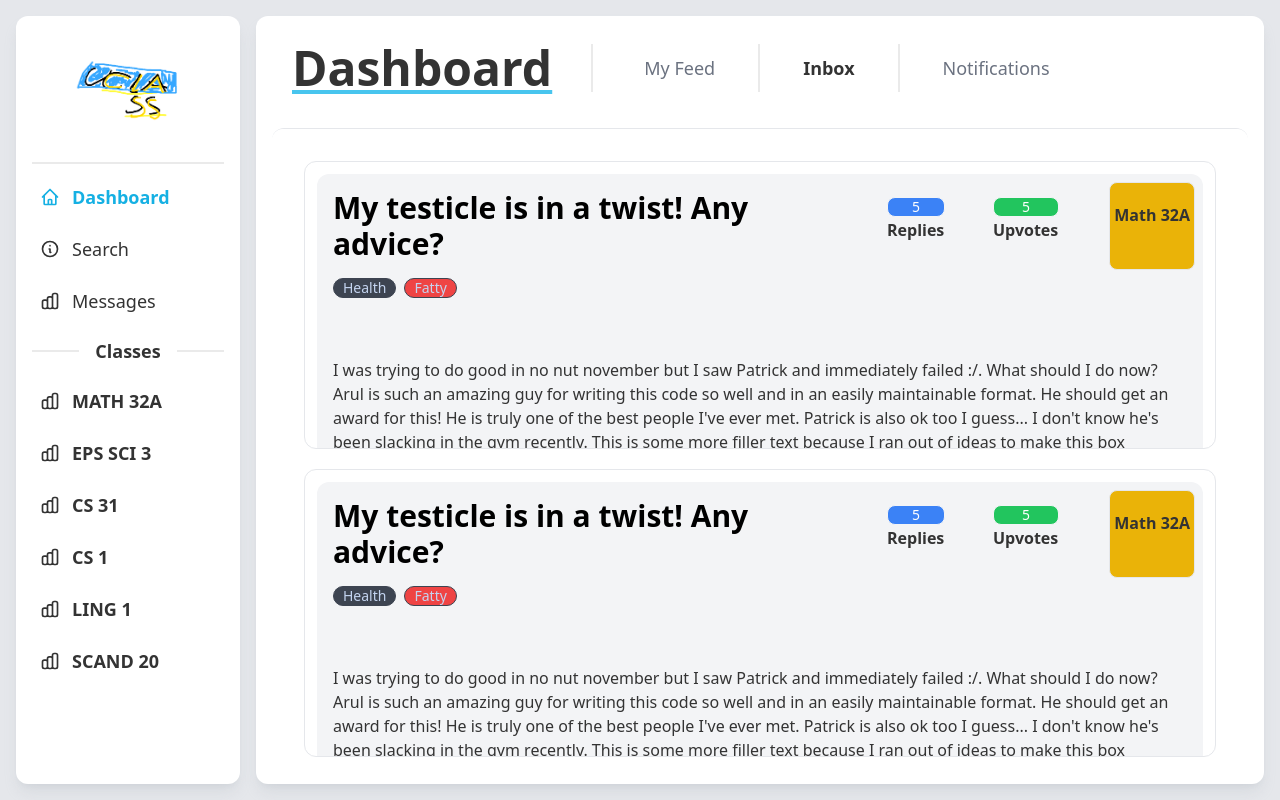
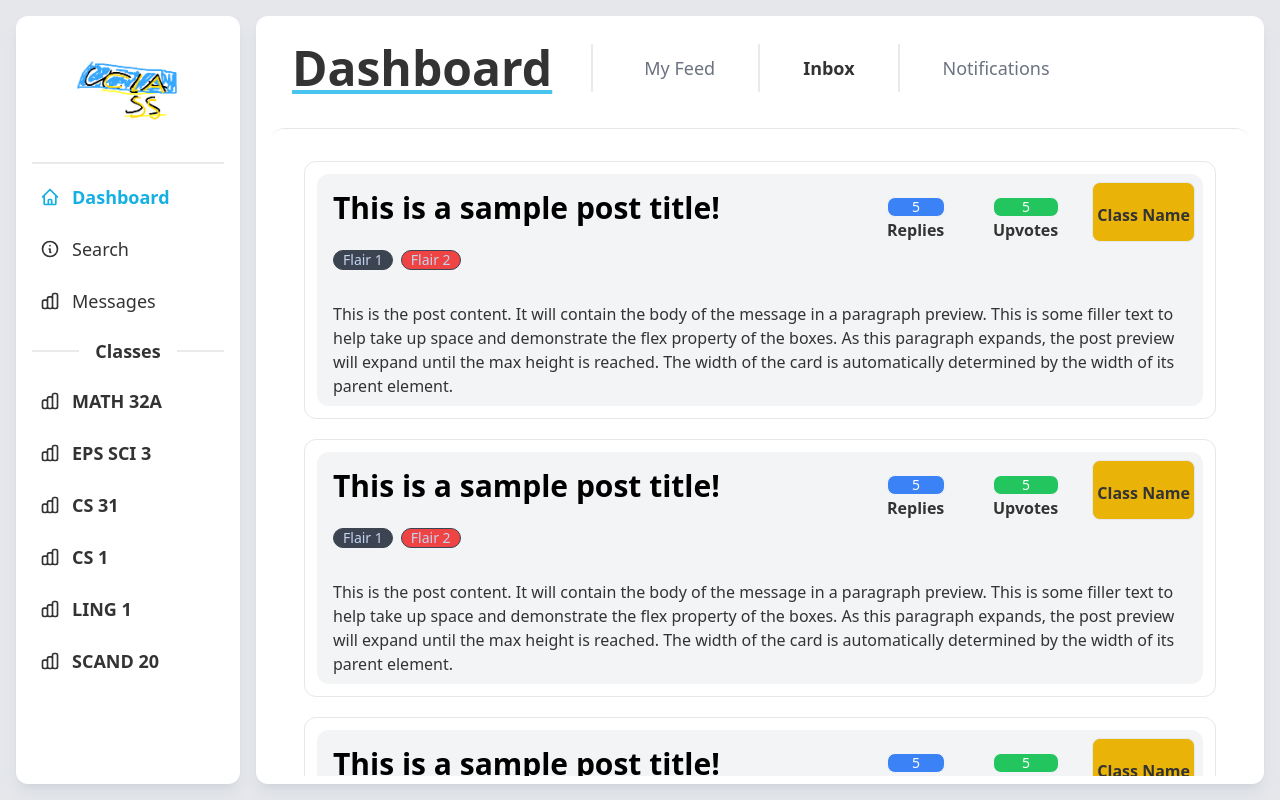
Before and after one commit to veryboi/uclass, a React (Create React App) app: page / in a window 1280 px wide. Built offline with nearby package versions, Linux system fonts and the light colour scheme.

Commit message:
Changed post descriptions to help with development

```diff
--- a/src/components/Post.js
+++ b/src/components/Post.js
@@ -31,7 +31,7 @@ export default function Post() {
                     <div className="px-3">
                         <div className="grid grid-rows-2 w-auto p-2 bg-gray-100 rounded-xl">
                             <div className="grid grid-cols-5">
-                                <div className="text-3xl font-bold text-black m-2 w-fit col-span-3">My testicle is in a twist! Any advice? </div>
+                                <div className="text-3xl font-bold text-black m-2 w-fit col-span-3">This is a sample post title! </div>
                                 <div className="flex px-5 pt-3">
                                     <div className="px-5 font-bold">
                                         <div className="badge mr-2 px-6 bg-blue-500 border-gray-100 text-white rounded-lg font-normal">5</div>
@@ -42,21 +42,21 @@ export default function Post() {
                                 </div>
 
                                 <div className="p-1 pt-5 ml-5 bg-yellow-500 font-bold border rounded-lg justify-self-end">
-                                    Math 32A
+                                    Class Name
                                 </div>
                             </div>
                             <div className="items-start">
                                 <div className="badge m-2">
-                                    Health
+                                    Flair 1
                                 </div>
                                 <div className="badge bg-red-500 justify-end">
-                                    Fatty
+                                    Flair 2
                                 </div>
                             </div>
 
                             <div className="px-2" >
                                 <p>
-                                    I was trying to do good in no nut november but I saw Patrick and immediately failed :/. What should I do now? Arul is such an amazing guy for writing this code so well and in an easily maintainable format. He should get an award for this! He is truly one of the best people I've ever met. Patrick is also ok too I guess... I don't know he's been slacking in the gym recently. This is some more filler text because I ran out of ideas to make this box expand: blah blah blah balha ungr reuhnv  ejhnvk veujnvjkbfhrjwbfhr
+                                    This is the post content. It will contain the body of the message in a paragraph preview. This is some filler text to help take up space and demonstrate the flex property of the boxes. As this paragraph expands, the post preview will expand until the max height is reached. The width of the card is automatically determined by the width of its parent element.
                                 </p>
                             </div>
                         </div>
```
